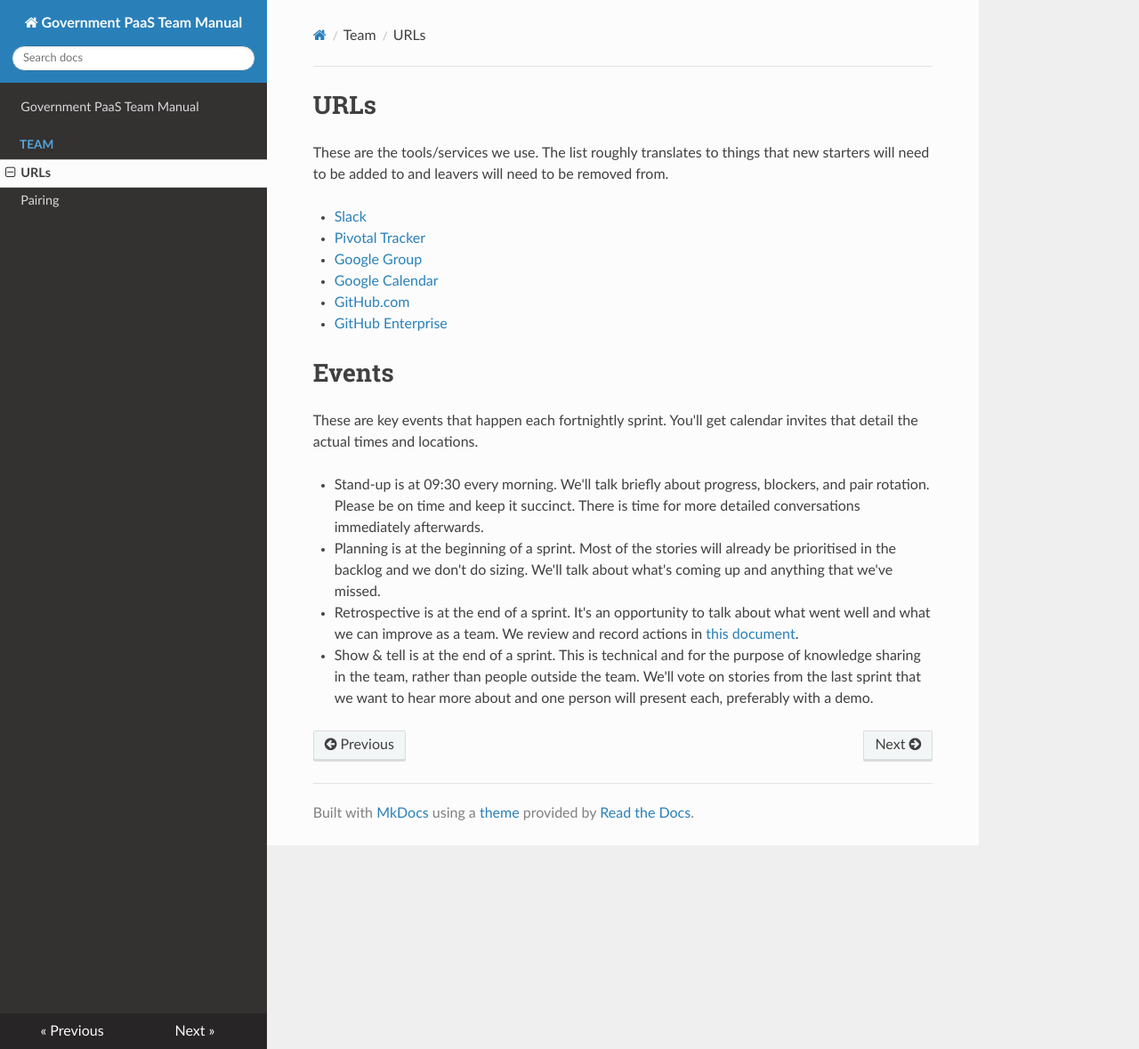
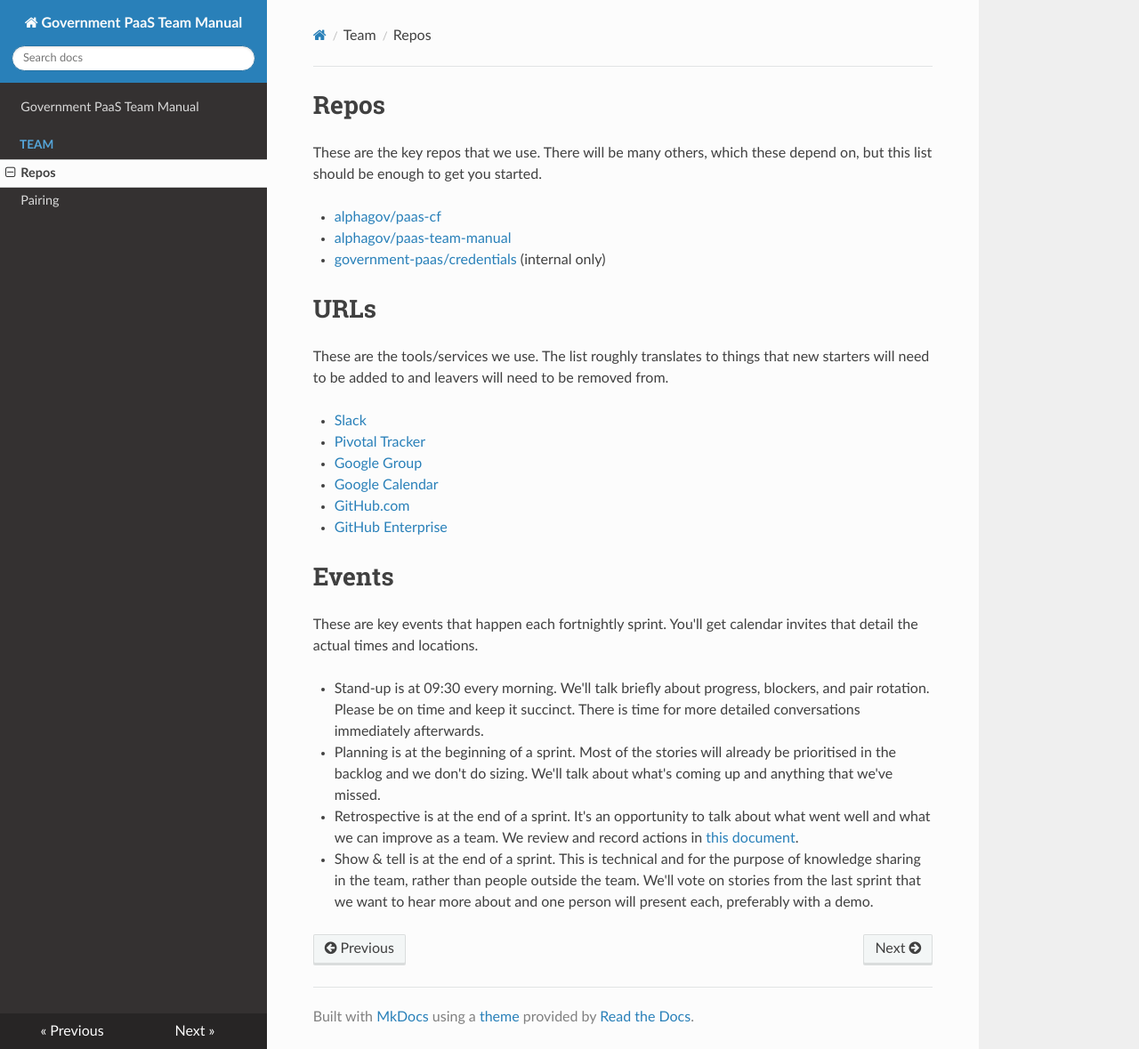
Before and after one commit to alphagov/paas-team-manual, an MkDocs documentation site: the page built from docs/team/orientation.md, in a window 1280 px wide and 1179 px high. Shown: the whole window at 89% size. Built offline with MkDocs 1.6.1, drawn with Linux system fonts in a browser that asks for light colours; nearby versions of some CDN libraries.

Commit message:
Orientation: important repos
We might need to add to this list as we go. However it is intentionally
quite short, so that we don't have to maintain it.

```diff
--- a/docs/team/orientation.md
+++ b/docs/team/orientation.md
@@ -1,3 +1,13 @@
+# Repos
+
+These are the key repos that we use. There will be many others, which these
+depend on, but this list should be enough to get you started.
+
+- [alphagov/paas-cf](https://github.com/alphagov/paas-cf)
+- [alphagov/paas-team-manual](https://github.com/alphagov/paas-team-manual)
+- [government-paas/credentials](https://github.gds/government-paas/credentials)
+  (internal only)
+
 # URLs
 
 These are the tools/services we use. The list roughly translates to things
```
